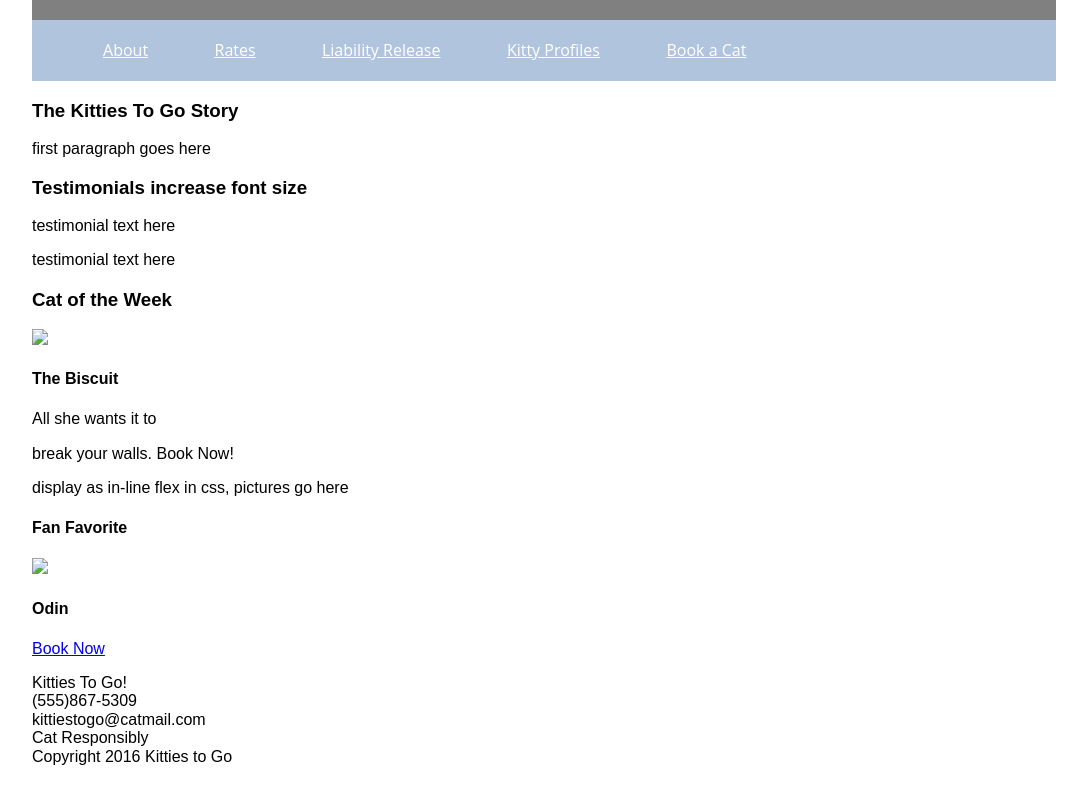
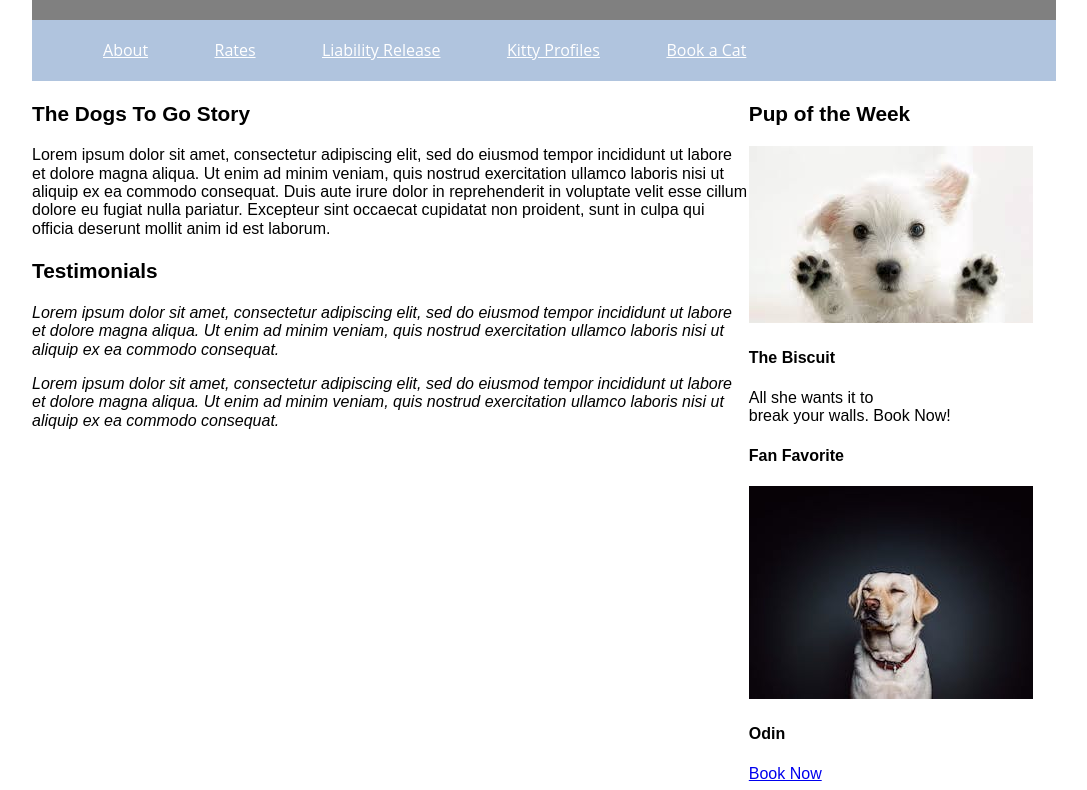
Before and after one commit to sunnicampbell/project, a plain HTML site: page index.html in a window 1280 px wide. Shown: the part 188-978 px from the top of the page, without its empty margins (32-1119 px from the left). Drawn offline with nearby package versions, Linux system fonts and the light colour scheme.

Commit message:
index.html

```diff
--- a/index.html
+++ b/index.html
@@ -1,7 +1,7 @@
 <!DOCTYPE html>
 <html lang="en">
 <head>
-  <title>Kitties To Go Project</title>
+  <title>Dogs To Go Project</title>
     <meta charset="utf-8">
     <link rel="stylesheet" type="text/css" href="https://necolas.github.io/normalize.css/8.0.0/normalize.css">
     <link rel="stylesheet" type="text/css" href="style.css">
@@ -9,8 +9,8 @@
 <body>
 <section id="main">
 <header>
-<H1>Kitties To Go!</H1>
-<h2>Seattle's Premiere Drive-Thru Cat Rentals</h2>
+<H1>Dogs To Go!</H1>
+<h2>Seattle's Premiere Dog Rentals</h2>
 </header>
 <nav class="menu">
     <ul>
@@ -22,43 +22,43 @@
     </ul>
 </nav>
 <section>
-<article>
-    <h3>The Kitties To Go Story</h3>
+    <article id="content">
+    <h3>The Dogs To Go Story</h3>
         <article>
-                <p>first paragraph goes here</p>
+                <p>Lorem ipsum dolor sit amet, consectetur adipiscing elit, sed do eiusmod tempor incididunt ut labore et dolore magna aliqua. Ut enim ad minim veniam, quis nostrud exercitation ullamco laboris nisi ut aliquip ex ea commodo consequat. Duis aute irure dolor in reprehenderit in voluptate velit esse cillum dolore eu fugiat nulla pariatur. Excepteur sint occaecat cupidatat non proident, sunt in culpa qui officia deserunt mollit anim id est laborum.</p>
         </article>
-<h3>Testimonials increase font size</h3>
-        <article>
-        <p>testimonial text here</p>
-        <p>testimonial text here</p>
+<h3>Testimonials</h3>
+        <article class="testimonial">
+        <p>Lorem ipsum dolor sit amet, consectetur adipiscing elit, sed do eiusmod tempor incididunt ut labore et dolore magna aliqua. Ut enim ad minim veniam, quis nostrud exercitation ullamco laboris nisi ut aliquip ex ea commodo consequat.</p>
+        <p>Lorem ipsum dolor sit amet, consectetur adipiscing elit, sed do eiusmod tempor incididunt ut labore et dolore magna aliqua. Ut enim ad minim veniam, quis nostrud exercitation ullamco laboris nisi ut aliquip ex ea commodo consequat.</p>
         </article>
         </article>
-<aside>
-    <section>
-    <h3>Cat of the Week</h3>
-    <img src="#">
+<article id="rightcol">
+    <section class="pup">
+    <h3>Pup of the Week</h3>
+    <img src="images/dog2.jpeg">
     <h4>The Biscuit</h4>
-    <p>All she wants it to</p>
-    <p>break your walls. <a hreflang="#>">Book Now!</a></p>display as in-line flex in css, pictures go here
+    <p>All she wants it to<br>
+    break your walls. <a hreflang="#">Book Now!</a><br>
     </section>
-    <section>
+    <section class="fan">
     <h4>Fan Favorite</h4>
-    <img src="#">
+    <img src="images/dog1.jpg">
     <h4>Odin</h4>
         <p><a href="#">Book Now</a></p>
     </section>
-</aside>
+  </article>
 
 </section>
 <footer>
    <article class="foot1">
-    Kitties To Go!<br>
+    Dogs To Go!<br>
     (555)867-5309<br>
-    kittiestogo@catmail.com
+    dogstogo@catmail.com
     </article>
     <article class="foot2">
-    Cat Responsibly<br>
-    Copyright 2016 Kitties to Go<br>
+    dog Responsibly<br>
+    Copyright 2016 Dogs to Go<br>
     </article>
 
 
--- a/style.css
+++ b/style.css
@@ -1,3 +1,4 @@
+/*global*/
 #main {
     width:1024px;
     margin: 5%;
@@ -49,3 +50,21 @@ header {
         background-color: #ddd;
         color: black;
 }
+
+/*main content box*/
+
+#content {
+    float: left;
+    width: 70%;
+}
+h3 {
+    font-size: 130%;
+}
+.testimonial p {
+    font-style: italic;
+}
+/*side bar content*/
+#rightcol {
+    float: left;
+    width: 30%;
+}
```
Also changed, not shown: images/dog1.jpg (added), images/dog2.jpeg (added).
